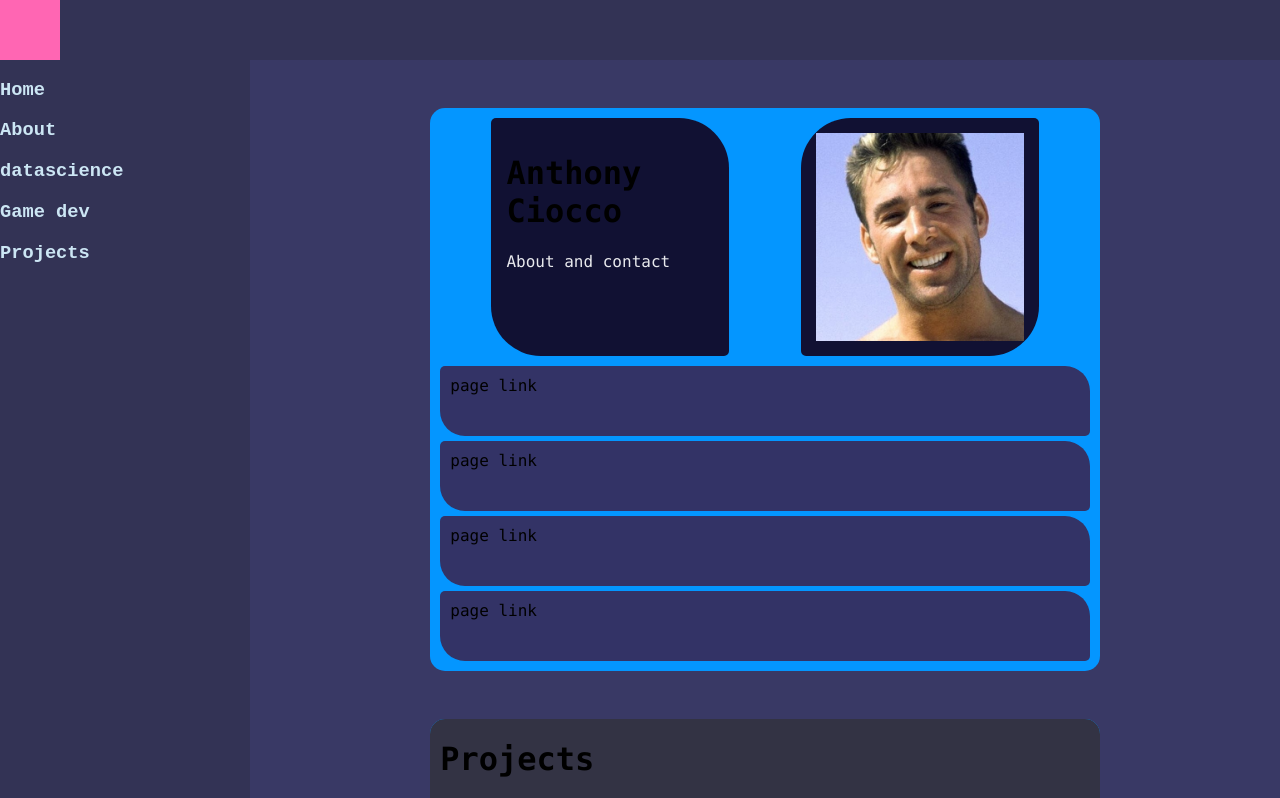
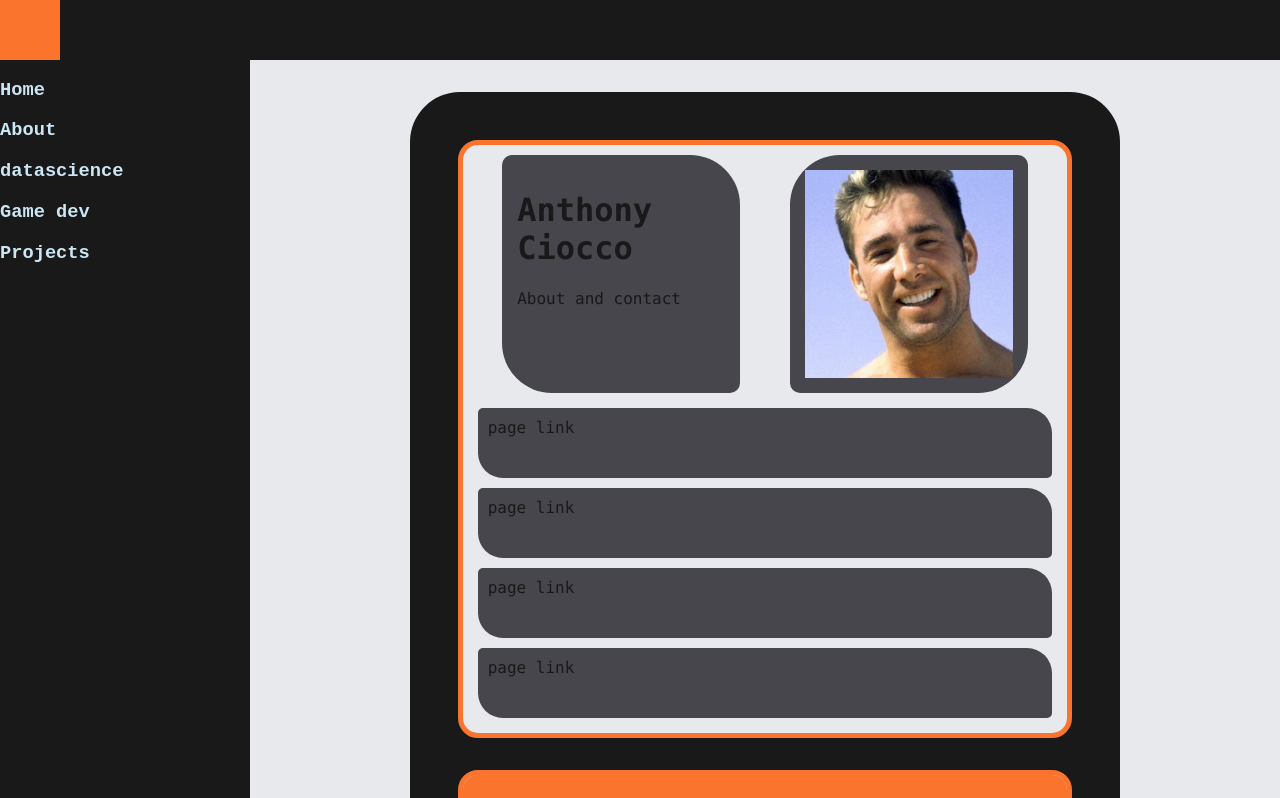
Before and after one commit to ci0cc0lat0/ProfessionalWebsite, a SvelteKit app: page / in a window 1280 px wide. Shown: the top 798 px of the page. Built offline with nearby package versions, Linux system fonts and the light colour scheme.

Commit message:
asiimov palete test

```diff
--- a/src/comps/Defaultpage.svelte
+++ b/src/comps/Defaultpage.svelte
@@ -35,12 +35,12 @@
     }
     #open_sec{
         margin: auto auto;
-        width: 65%;
+        width: 69%;
         max-width: 1100px;
-
-
+        padding: 2rem;
 
     }
+
 </style>
 
 <div  id="maincontainer" bind:this={maincontainer}>
--- a/src/routes/+layout.svelte
+++ b/src/routes/+layout.svelte
@@ -28,21 +28,38 @@
 
 </script>
 <style>
-
+    :global(html){
+        min-height: 100%;
+        margin: 0;
+        padding: 0;
+    }
     :global(body){
         margin: 0;
         padding: 0;
-        background-color: #393965;
+        min-height: 100%;
+        background-color: #E8E9ED;
+
     }
+
     :global(p){
-        color: #E8E9ED;
+        color: #191919;
     }
+    :global(h1){
+        color: #191919;
+    }
+    :global(h2){
+        color: #191919;
+    }
+    :global(div){
+        color: #191919;
+    }
+
 
 #sidebar{
     position: fixed;
     top: 0;
     left: 0;
-    background-color: #333355;
+    background-color: #191919;
     width: 250px;
     height:100vh ;
     overflow-x: hidden;
@@ -66,12 +83,12 @@ h3{
     left: 0;
     width: 60px;
     height: 60px;
-    background-color: #ff66b3;
+    background-color: #fb742d;
     visibility: visible;
 }
 #navbar{
     margin-left: 250px;
-    background-color: #333355;
+    background-color: #191919;
     width: 100%;
     height: 60px;
     transition: margin-left .5s;
@@ -84,7 +101,7 @@ h3{
     display: block;
     width: 60px;
     height: 60px;
-    background-color: #ff66b3;
+    background-color: #fb742d;
     visibility: hidden;
     transition: .25s;
 }
--- a/src/routes/+page.svelte
+++ b/src/routes/+page.svelte
@@ -6,14 +6,26 @@
 </script>
 
 <style>
+    #sec-cont{
+        background: #191919;
+        padding: 3rem;
+        border-radius: 50px;
+        position: relative;
+    }
+    #firstchild{
+        margin: 0rem 0 0rem 0;
+
+    }
     .section {
-        margin: 3rem 0 3rem 0;
-        background-color: #0496ff;
-        border-radius: 15px;
+        margin: 2rem 0 0rem 0;
+        background-color: #E8E9ED;
+        border-radius: 20px;
         overflow: hidden;
+        height: auto;
+        border:#fb742d solid 5px ;
     }
     .headerbox {
-        background: #334;
+        background: #fb742d;
         height: 80px;
     }
     .heading {
@@ -34,24 +46,24 @@
         gap: 10px;
     }
     .picabout > div {
-        background: #113;
+        background: #47464d;
         width: 26vmin;
         height: 26vmin;
         padding: 15px;
-        border-radius: 5px 50px 5px 50px;
+        border-radius: 10px 50px 10px 50px;
     }
     .picabout div:nth-child(2) {
-        border-radius: 50px 5px 50px 5px;
+        border-radius: 50px 10px 50px 10px;
     }
     .link-box {
         display: flex;
         flex-direction: column;
-        gap: 5px;
-        padding: 10px;
+        gap: 10px;
+        padding: 15px;
     }
     .link-box > div {
         box-sizing: border-box;
-        background: #336;
+        background: #47464d;
 
         height: 70px;
         border-radius: 5px 25px 5px 25px;
@@ -73,8 +85,9 @@
 
 <!--Defaultpage holds style for sidebar margin/centering -->
 <Defaultpage>
+    <div id="sec-cont">
     <!--a pic and about my section-->
-    <div class="section">
+    <div id="firstchild" class="section">
         <div class="picabout">
             <div id="about" class="">
                 <h1>Anthony Ciocco</h1>
@@ -177,4 +190,5 @@
             <div class=" link">My assets</div>
         </div>
     </div>
+</div>
 </Defaultpage>
```
Also changed, not shown: src/routes/datascience/+page.svelte (deleted, +0 -7 lines).
